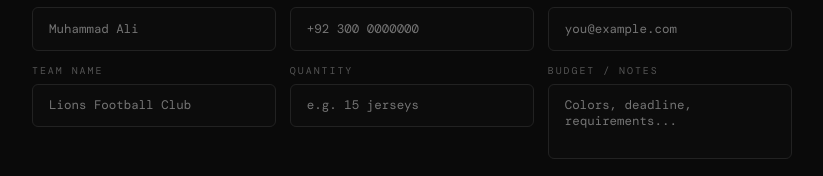
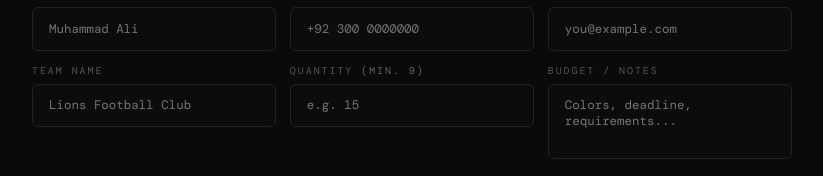
Before and after one commit to sameerkhan-cell/Blaze_fitss, a Next.js app: page /custom-kits in a window 1280 px wide. Shown: the part 3300-3476 px from the top of the page, without its empty margins (228-1051 px from the left). Built offline with nearby package versions, Linux system fonts and the light colour scheme; no server answers; a web font is replaced by a local one.

Commit message:
edit by sameer

```diff
--- a/app/custom-kits/page.jsx
+++ b/app/custom-kits/page.jsx
@@ -37,7 +37,7 @@ const FEATURES = [
   { icon: '⚡', title: 'Premium Sublimation',   desc: 'All-over dye sublimation printing. Colors that never fade, crack or peel.' },
   { icon: '👕', title: 'Pro-Grade Fabric',       desc: 'Moisture-wicking polyester with stretch panels. Built for match performance.' },
   { icon: '⚽', title: 'Complete Kits',          desc: 'Jerseys, trousers, caps and kit bags — everything in one order.' },
-  { icon: '📦', title: 'Any Quantity',           desc: 'From 5 to 500+ units. No minimum order requirement.' },
+  { icon: '📦', title: 'Any Quantity',           desc: 'From 9 to 500+ units. Minimum order of 9 custom kits per order.' },
   { icon: '🚀', title: 'Fast Turnaround',        desc: '10–15 working days from design approval to delivery.' },
 ]
 
@@ -64,10 +64,17 @@ function ContactSection() {
   const [form, setForm] = useState({ name: '', email: '', phone: '', teamName: '', quantity: '', message: '' })
   const [sent, setSent] = useState(false)
   const [sending, setSending] = useState(false)
+  const [qtyError, setQtyError] = useState('')
 
   const handleSubmit = (e) => {
     e.preventDefault()
     if (!form.name || !form.phone) return
+    const qty = parseInt(form.quantity, 10)
+    if (form.quantity && (isNaN(qty) || qty < 9)) {
+      setQtyError('Minimum order is 9 custom kits.')
+      return
+    }
+    setQtyError('')
     setSending(true)
     const msg = encodeURIComponent(
       `*Custom Kit Enquiry — BLAZE FITSS*\n\nName: ${form.name}\nPhone: ${form.phone}\nEmail: ${form.email}\nTeam: ${form.teamName}\nQty: ${form.quantity}\nMessage: ${form.message}`
@@ -183,11 +190,14 @@ function ContactSection() {
                     onBlur={e => e.target.style.borderColor = '#222'} />
                 </div>
                 <div>
-                  <label style={labelStyle}>Quantity</label>
-                  <input style={inputStyle} placeholder="e.g. 15 jerseys" value={form.quantity}
-                    onChange={e => setForm(f => ({ ...f, quantity: e.target.value }))}
-                    onFocus={e => e.target.style.borderColor = '#e8d5b7'}
-                    onBlur={e => e.target.style.borderColor = '#222'} />
+                  <label style={labelStyle}>Quantity <span style={{ color: '#666', fontStyle: 'normal' }}>(min. 9)</span></label>
+                  <input
+                    style={{ ...inputStyle, borderColor: qtyError ? '#c0392b' : '#222' }}
+                    type="number" min={9} placeholder="e.g. 15" value={form.quantity}
+                    onChange={e => { setForm(f => ({ ...f, quantity: e.target.value })); setQtyError('') }}
+                    onFocus={e => e.target.style.borderColor = qtyError ? '#c0392b' : '#e8d5b7'}
+                    onBlur={e => e.target.style.borderColor = qtyError ? '#c0392b' : '#222'} />
+                  {qtyError && <p style={{ ...mono, fontSize: '0.62rem', color: '#c0392b', marginTop: '0.35rem', marginBottom: 0 }}>{qtyError}</p>}
                 </div>
                 <div>
                   <label style={labelStyle}>Budget / Notes</label>
```
